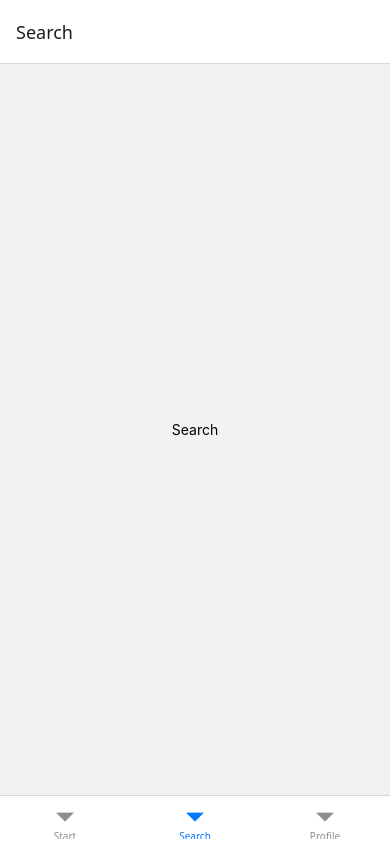
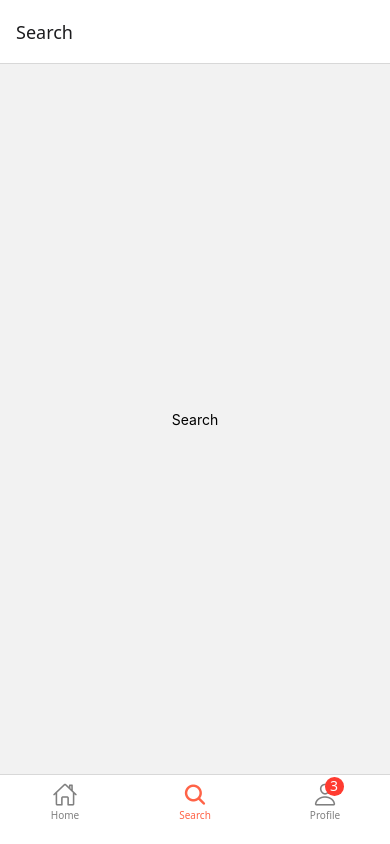
Before and after one commit to MithuBitz/rn-navigation, a React Native app: screen / in a window 390 px wide. Built offline with nearby package versions, Linux system fonts and the light colour scheme.

Commit message:
Implement dynamic bottom tab with custom design

```diff
--- a/src/navigator/tabs/DynamicTabNavigator.tsx
+++ b/src/navigator/tabs/DynamicTabNavigator.tsx
@@ -34,17 +34,40 @@ const Tab = createBottomTabNavigator();
 
 function MyTabs() {
   return (
-    <Tab.Navigator initialRouteName="Search">
+    <Tab.Navigator
+      initialRouteName="Search"
+      screenOptions={({ route }) => ({
+        tabBarStyle: {
+          height: 70,
+          paddingBottom: 8,
+        },
+        tabBarActiveTintColor: "tomato",
+        tabBarInactiveTintColor: "gray",
+        tabBarIcon: ({ focused, color, size }) => {
+          const icon =
+            route.name === "Home"
+              ? focused
+                ? "home"
+                : "home-outline"
+              : route.name === "Search"
+                ? focused
+                  ? "search"
+                  : "search-outline"
+                : focused
+                  ? "person"
+                  : "person-outline";
+
+          return <Ionicons name={icon} size={size} color={color} />;
+        },
+      })}
+    >
+      <Tab.Screen name="Home" component={HomeScreen} />
+      <Tab.Screen name="Search" component={SearchScreen} />
       <Tab.Screen
-        name="Home"
-        component={HomeScreen}
-        options={{
-          title: "Dashboard",
-          tabBarLabel: "Start",
-        }}
+        name="Profile"
+        component={ProfileScreen}
+        options={{ tabBarBadge: 3 }}
       />
-      <Tab.Screen name="Search" component={SearchScreen} />
-      <Tab.Screen name="Profile" component={ProfileScreen} />
     </Tab.Navigator>
   );
 }
```
